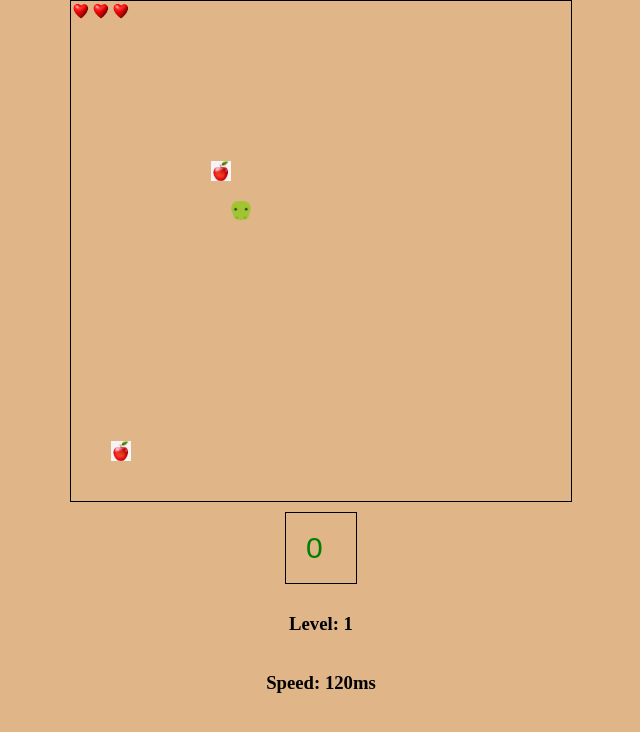
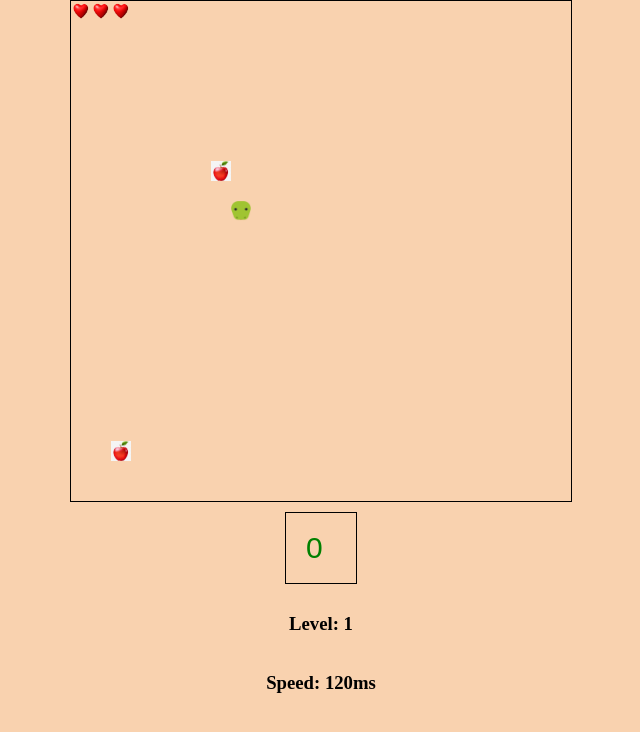
Before and after one commit to rg-km/se-be1-kelompok1, a plain HTML site: page index.html in a window 1280 px wide. Shown: the whole page, without its empty margins (319-959 px from the left). Drawn offline with Linux system fonts and the light colour scheme.

Commit message:
feat: update background

```diff
--- a/index.html
+++ b/index.html
@@ -16,7 +16,7 @@
         </style>
     </head>
         <script type="text/javascript" src="script.js"></script>
-    <body bgcolor="#e0b588" onload="draw();">
+    <body bgcolor="#f9d2af" onload="draw();">
         <!-- menambahkan gambar apel -->
         <img id="apple" style="display: none;" width="20" height="20" src="apple.png" alt="Apple">
         <!-- menambahkan gambar hati sebagai nyawa -->
```
